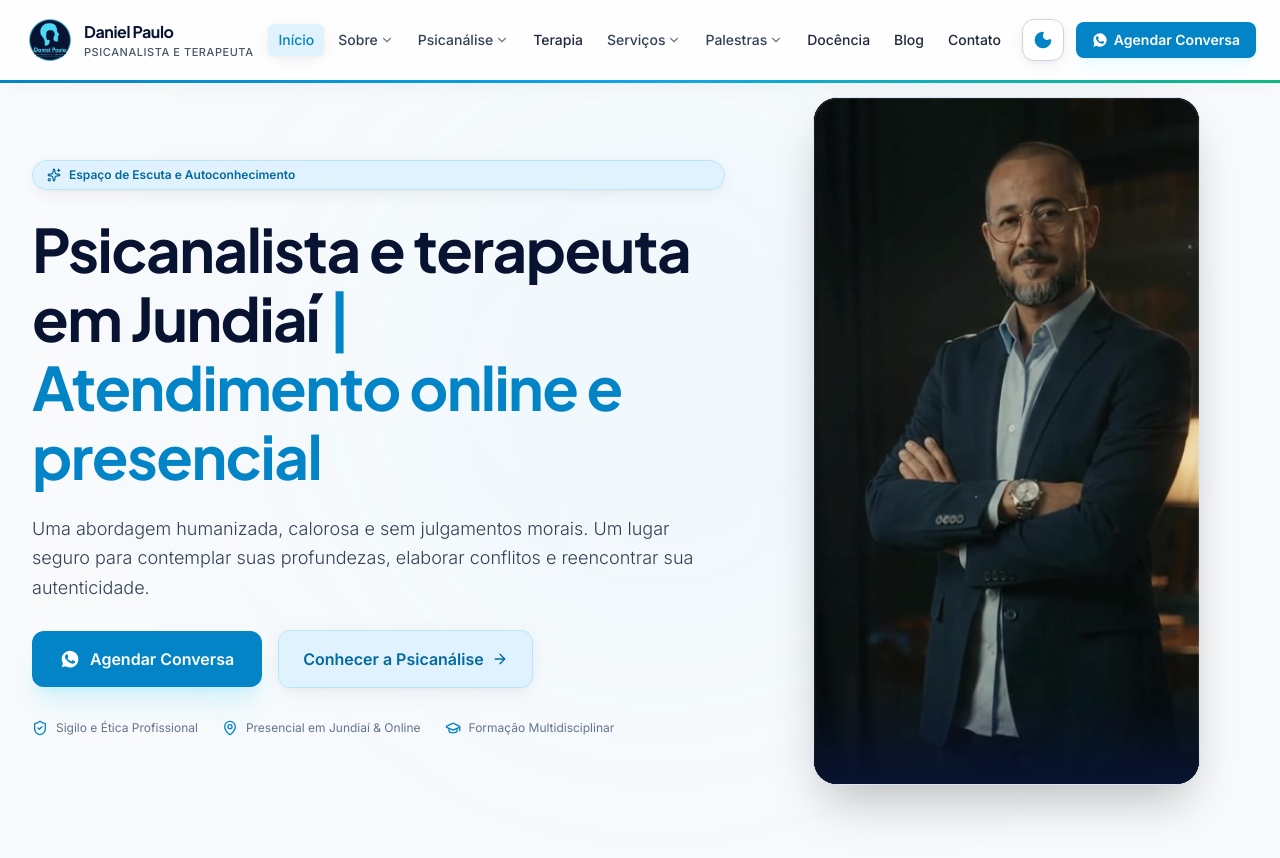
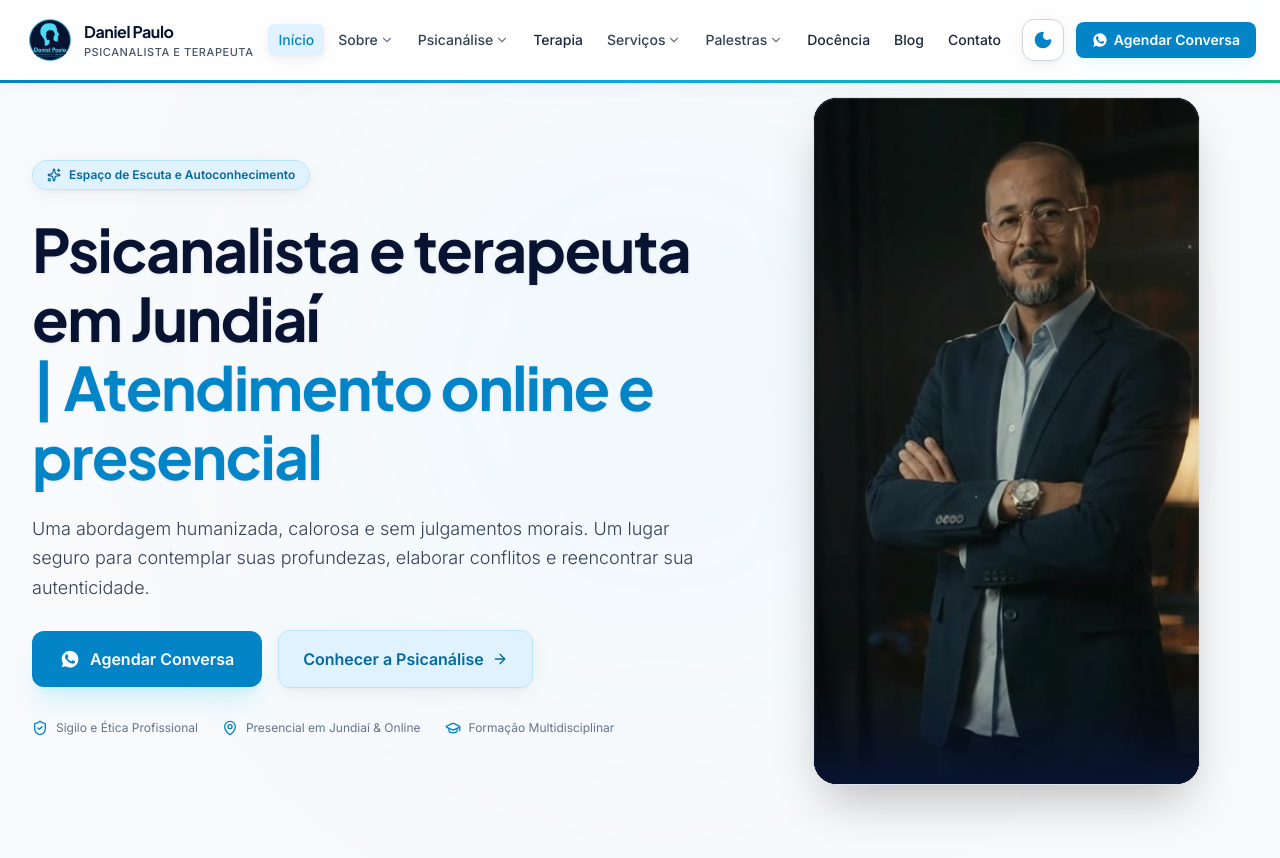
Before and after one commit to elosites-web/Daniel-Paulo, a React (Vite) app: page / in a window 1280 px wide. Shown: the top 858 px of the page. Built offline with nearby package versions, Linux system fonts and the light colour scheme.

Commit message:
feat(ui): add hero animations and visual enhancements
- Introduce brand slide-down animation for the navbar logo
- Improve hero headline readability with dynamic text shadows
- Enhance hero badge alignment and add hover effect to sub-headline

```diff
--- a/src/components/navigation/Navbar.tsx
+++ b/src/components/navigation/Navbar.tsx
@@ -73,7 +73,7 @@ export const Navbar: React.FC = () => {
           {/* Logo brand - protected against text break/wrapping on tablets and desktop */}
           <Link
             to="/"
-            className="flex items-center gap-2 sm:gap-2.5 xl:gap-3 group focus:outline-none focus:ring-2 focus:ring-[#4FD6F4] rounded-lg p-1 shrink-0"
+            className="flex items-center gap-2 sm:gap-2.5 xl:gap-3 group focus:outline-none focus:ring-2 focus:ring-[#4FD6F4] rounded-lg p-1 shrink-0 animate-brand-slide-down"
             aria-label="Daniel Paulo - Página Inicial"
           >
             <img
--- a/src/index.css
+++ b/src/index.css
@@ -127,6 +127,30 @@ h1, h2, h3, h4, h5, h6 {
 .animate-whatsapp-pulse {
   animation: whatsapp-subtle-pulse 5s cubic-bezier(0.4, 0, 0.2, 1) infinite;
   animation-delay: 1.5s;
+}
+
+/* Subtle fade-in and slide-down entry animation for header branding/logo */
+@keyframes brand-slide-down {
+  0% {
+    opacity: 0;
+    transform: translateY(-8px);
+  }
+  100% {
+    opacity: 1;
+    transform: translateY(0);
+  }
+}
+
+.animate-brand-slide-down {
+  animation: brand-slide-down 0.65s cubic-bezier(0.16, 1, 0.3, 1) both;
+}
+
+@media (prefers-reduced-motion: reduce) {
+  .animate-brand-slide-down {
+    animation: none;
+    opacity: 1;
+    transform: none;
+  }
 }
 
 /* Smooth entrance animations for Hero and Pinned Sections */
@@ -430,6 +454,16 @@ html.light .text-white:not(.media-dark-overlay *):not([aria-label*="Vídeo"] *):
   color: #081331 !important;
 }
 
+/* Hero h1 readability text-shadow in dark and light modes */
+section#inicio h1,
+html.dark section#inicio h1 {
+  text-shadow: 0 2px 14px rgba(0, 0, 0, 0.55);
+}
+
+html.light section#inicio h1 {
+  text-shadow: 0 1px 3px rgba(8, 19, 49, 0.1) !important;
+}
+
 html.light .text-slate-100:not(.media-dark-overlay *) {
   color: #0f172a !important;
 }
--- a/src/pages/Home/HomePage.tsx
+++ b/src/pages/Home/HomePage.tsx
@@ -115,14 +115,14 @@ export const HomePage: React.FC = () => {
             animate="visible"
             className="lg:col-span-7 lg:sticky lg:top-24 lg:self-start lg:min-h-[calc(100svh-6rem)] lg:flex lg:flex-col lg:justify-center py-10 lg:py-0 space-y-4 sm:space-y-6 text-center lg:text-left relative z-10"
           >
-            <motion.div variants={heroItemVariants} className="inline-flex items-center gap-2 px-3.5 py-1.5 rounded-full bg-[#0e1e4a] border border-[#1e3878] text-xs font-semibold text-[#4FD6F4]">
+            <motion.div variants={heroItemVariants} className="w-fit self-center lg:self-start inline-flex items-center gap-2 px-3.5 py-1.5 rounded-full bg-[#0e1e4a] border border-[#1e3878] text-xs font-semibold text-[#4FD6F4]">
               <Sparkles className="w-3.5 h-3.5 text-[#4FD6F4]" />
               <span>Espaço de Escuta e Autoconhecimento</span>
             </motion.div>
 
-            <motion.h1 variants={heroItemVariants} className="text-2xl sm:text-4xl md:text-5xl lg:text-5xl xl:text-6xl font-bold tracking-tight text-white font-['Plus_Jakarta_Sans'] leading-[1.15]">
+            <motion.h1 variants={heroItemVariants} className="text-2xl sm:text-4xl md:text-5xl lg:text-5xl xl:text-6xl font-bold tracking-tight text-white font-['Plus_Jakarta_Sans'] leading-[1.15] [text-shadow:_0_2px_12px_rgba(0,0,0,0.45)]">
               Psicanalista e terapeuta em Jundiaí{' '}
-              <span className="text-[#4FD6F4] block sm:inline">
+              <span className="text-[#4FD6F4] block sm:inline-block transition-transform duration-300 ease-out hover:scale-105 origin-center sm:origin-left">
                 | Atendimento online e presencial
               </span>
             </motion.h1>
```
